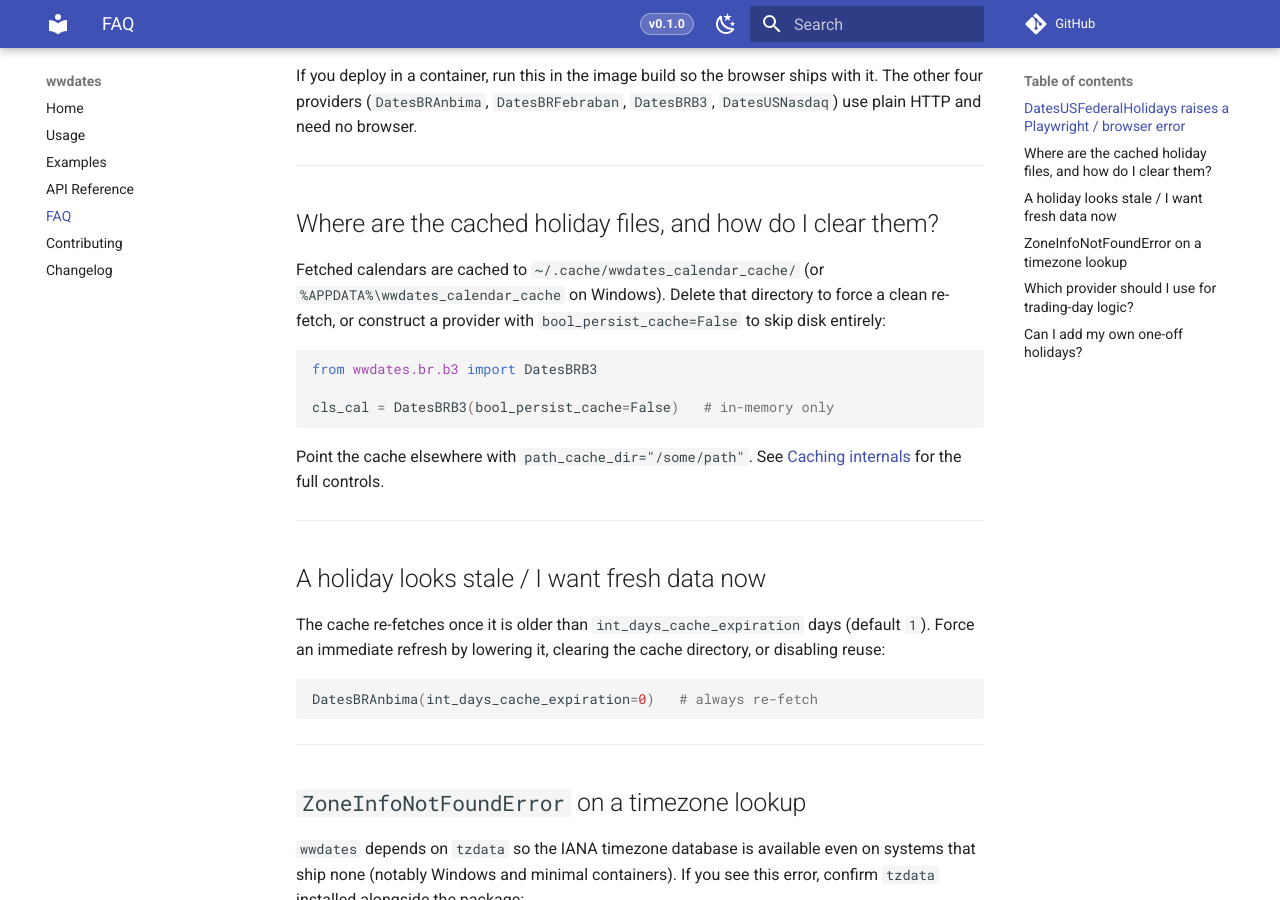
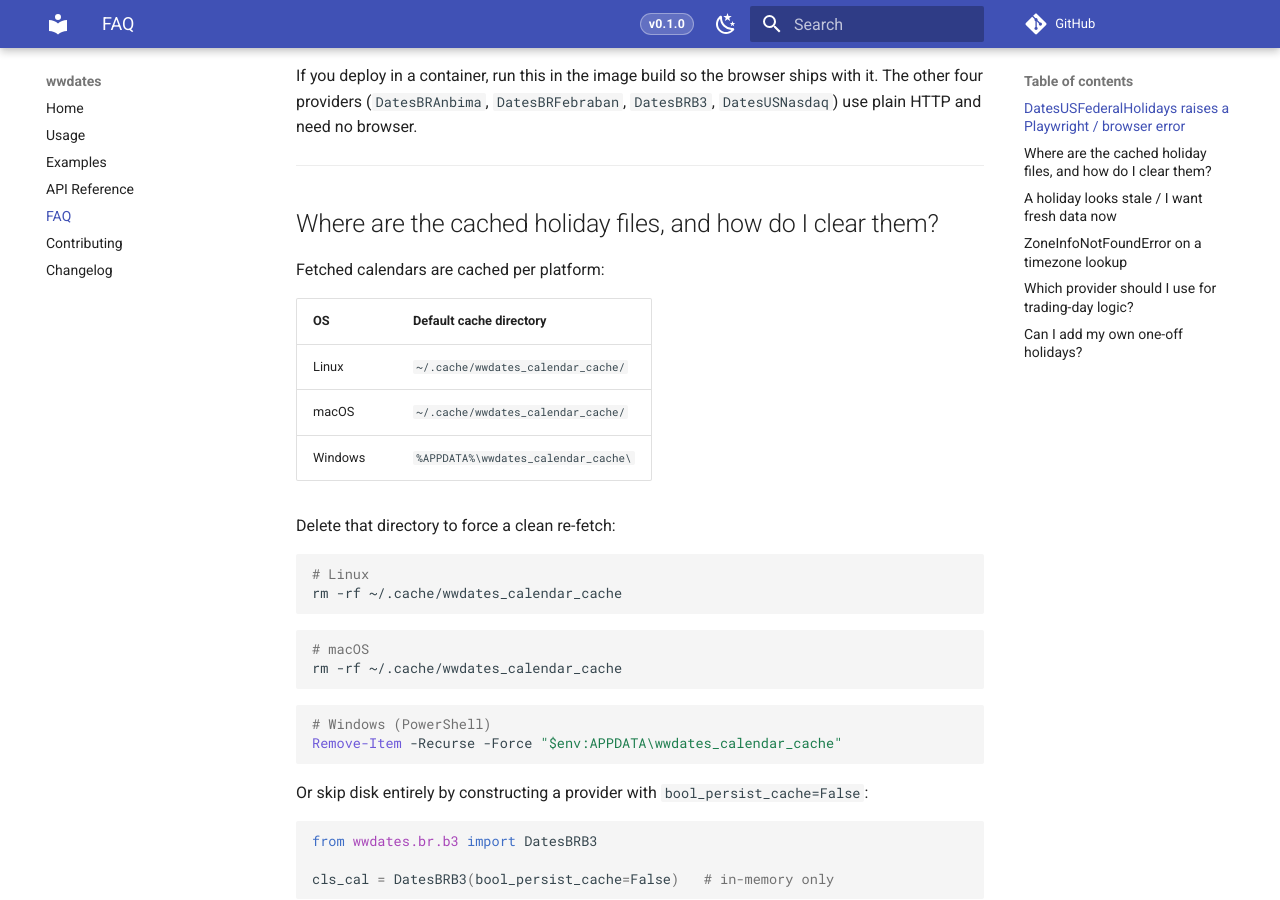
Before and after one commit to guilhermegor/wwdates, an MkDocs documentation site: the page built from docs/faq.md, in a window 1280 px wide and 900 px high, scrolled down 424 px. Built offline with MkDocs 1.6.1 and Material for MkDocs 9.7.7, drawn with Linux system fonts in a browser that asks for light colours; comment, search, counter and statistics services are not loaded.

Commit message:
docs: add per-OS cache-clearing commands to FAQ
Show Linux/macOS/Windows delete commands and a default-directory table for
the holiday cache.

Co-Authored-By: Claude Opus 4.8 <noreply@anthropic.com>

````diff
--- a/docs/faq.md
+++ b/docs/faq.md
@@ -23,9 +23,32 @@ plain HTTP and need no browser.
 
 ## Where are the cached holiday files, and how do I clear them?
 
-Fetched calendars are cached to `~/.cache/wwdates_calendar_cache/` (or
-`%APPDATA%\wwdates_calendar_cache` on Windows). Delete that directory to force a clean
-re-fetch, or construct a provider with `bool_persist_cache=False` to skip disk entirely:
+Fetched calendars are cached per platform:
+
+| OS | Default cache directory |
+|----|-------------------------|
+| Linux | `~/.cache/wwdates_calendar_cache/` |
+| macOS | `~/.cache/wwdates_calendar_cache/` |
+| Windows | `%APPDATA%\wwdates_calendar_cache\` |
+
+Delete that directory to force a clean re-fetch:
+
+```bash
+# Linux
+rm -rf ~/.cache/wwdates_calendar_cache
+```
+
+```bash
+# macOS
+rm -rf ~/.cache/wwdates_calendar_cache
+```
+
+```powershell
+# Windows (PowerShell)
+Remove-Item -Recurse -Force "$env:APPDATA\wwdates_calendar_cache"
+```
+
+Or skip disk entirely by constructing a provider with `bool_persist_cache=False`:
 
 ```python
 from wwdates.br.b3 import DatesBRB3
````
